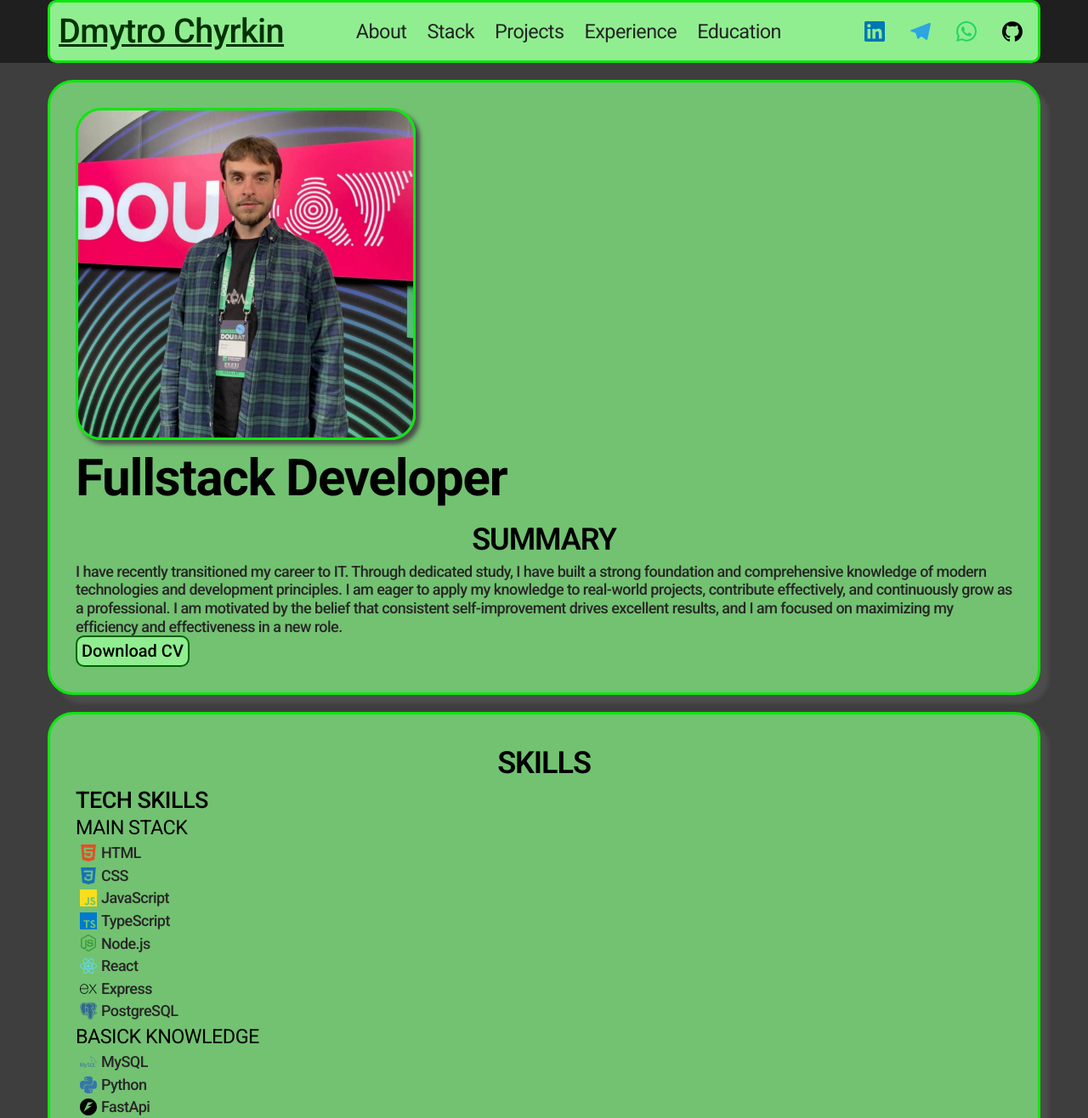
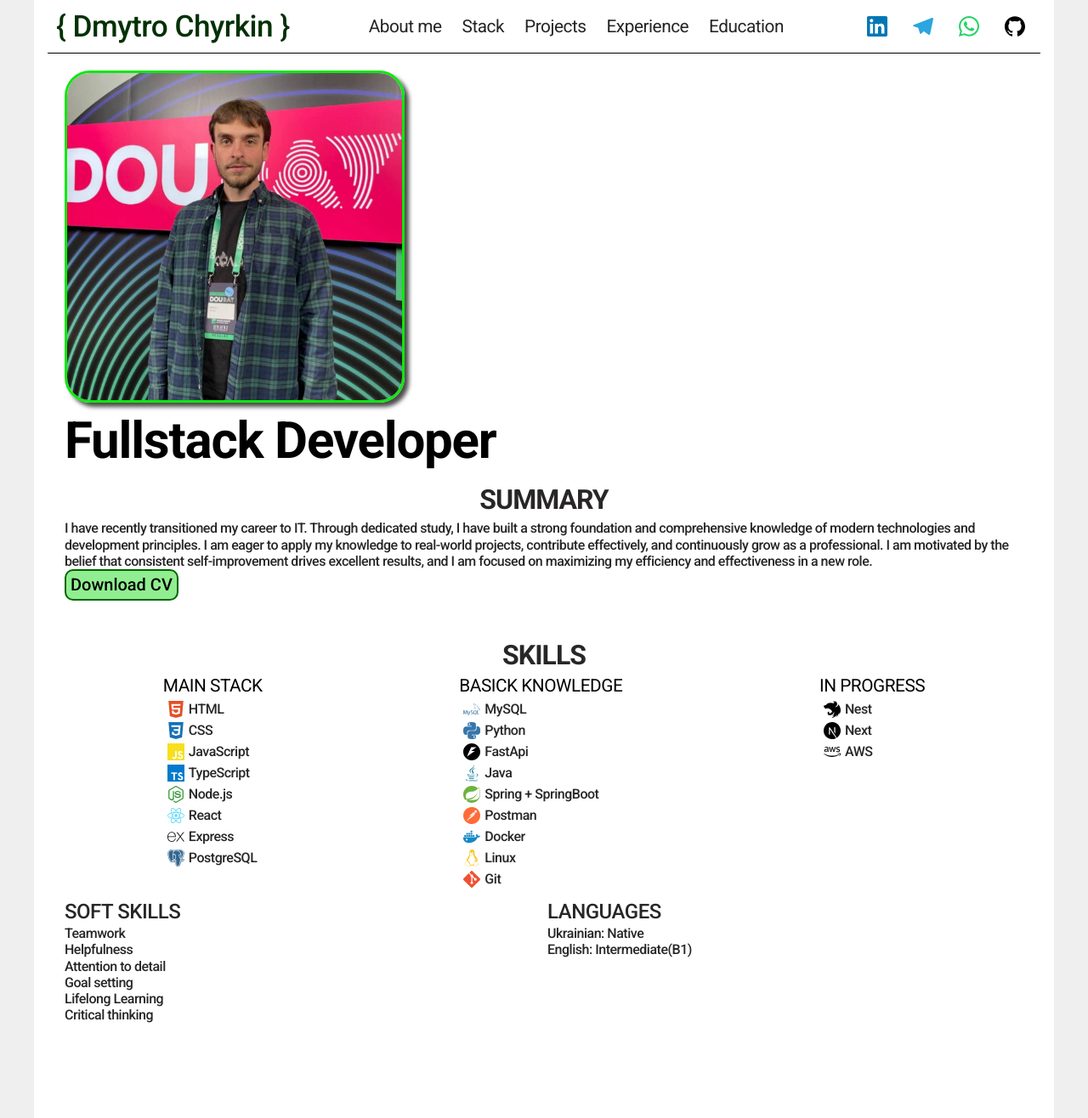
Before and after one commit to ChyrkinD/my-resume, a website built with Vite: page index.html in a window 1280 px wide. Shown: the top 1316 px of the page at 85% size. Built offline with nearby package versions, Linux system fonts and the light colour scheme; files whose address does not match are found by name.

Commit message:
changed styles

```diff
--- a/index.html
+++ b/index.html
@@ -19,6 +19,7 @@
     />
   </head>
   <body>
+    <div class="wrapper">
       <load src="./src/partials/header.html" />
       <main>
         <load src="./src/partials/hero.html" />
@@ -28,6 +29,7 @@
         <load src="./src/partials/education.html" />
       </main>
       <load src="./src/partials/footer.html" />
+    </div>
     <script type="module" src="/main.js"></script>
   </body>
 </html>
--- a/src/partials/header.html
+++ b/src/partials/header.html
@@ -1,7 +1,7 @@
 <header class="header">
   <div class="header-container container">
     <nav class="header-nav">
-      <a class="header-logo logo" href="#">Dmytro Chyrkin</a>
+      <a class="header-logo logo" href="#">{ Dmytro Chyrkin }</a>
 
       <!-- <button class="menu-btn" type="button" aria-label="Open menu button">
         <svg class="menu-btn-icon" width="24" height="24">
@@ -11,7 +11,7 @@
 
       <ul class="header-nav-list">
         <li class="header-nav-item">
-          <a class="header-nav-link" href="#">About</a>
+          <a class="header-nav-link" href="#">About me</a>
         </li>
         <li class="header-nav-item">
           <a class="header-nav-link" href="#stack">Stack</a>
--- a/src/partials/skills.html
+++ b/src/partials/skills.html
@@ -2,12 +2,10 @@
   <div class="skills-container container">
     <h2 class="section-title">Skills</h2>
     <div class="skills-wrapper">
-      <div class="left">
+      <div class="tech-skill">
         <div class="main-skills">
-          <h3 class="section-subtitle">Tech skills</h3>
-
+          <!-- <h3 class="section-subtitle">Tech skills</h3> -->
           <h4 class="slills-subtitle">Main stack</h4>
-
           <ul class="skills-list">
             <li class="skills-item">
               <svg class="menu-btn-icon" width="20" height="20">
@@ -32,7 +30,7 @@
                 <use href="images/icons.svg#typescript"></use>
               </svg>
               TypeScript
-            </li >
+            </li>
             <li class="skills-item">
               <svg class="menu-btn-icon" width="20" height="20">
                 <use href="images/icons.svg#node-js"></use>
@@ -59,10 +57,8 @@
             </li>
           </ul>
         </div>
-
         <div class="basick-knowledge">
           <h4 class="slills-subtitle">Basick knowledge</h4>
-
           <ul class="skills-list">
             <li class="skills-item">
               <svg class="menu-btn-icon" width="20" height="20">
@@ -120,11 +116,8 @@
             </li>
           </ul>
         </div>
-      </div>
-
         <div class="basick-knowledge">
           <h4 class="slills-subtitle">In progress</h4>
-
           <ul class="skills-list">
             <li class="skills-item">
               <svg class="menu-btn-icon" width="20" height="20">
@@ -147,11 +140,8 @@
           </ul>
         </div>
       </div>
-
-      <div class="right">
       <div class="soft-skills">
         <h3 class="section-subtitle">Soft skills</h3>
-
         <ul class="skills-list">
           <li>Teamwork</li>
           <li>Helpfulness</li>
@@ -161,10 +151,8 @@
           <li>Critical thinking</li>
         </ul>
       </div>
-
       <div class="languages">
         <h3 class="section-subtitle">Languages</h3>
-
         <ul class="skills-list">
           <li>Ukrainian: Native</li>
           <li>English: Intermediate(B1)</li>
@@ -172,5 +160,4 @@
       </div>
     </div>
   </div>
-  </div>
 </section>
--- a/src/styles/global.css
+++ b/src/styles/global.css
@@ -3,43 +3,44 @@
 
   --primary-font: 'Roboto', sans-serif;
 
-  /* Colors */
-  --bg-color: rgba(27, 27, 27, 0.844); /* Others */
-  --indent-col: 32px;
-  --items: 3;
+  --bg--main-color: rgba(213, 213, 213, 0.366);
+  --bg-container-color: rgb(255, 255, 255);
 
   --trns-fast: 300ms ease-in;
   --trns-slow: 600ms ease-in;
 }
 
+*,
+*::after,
+*::before {
+  box-sizing: border-box;
+}
+
 body {
-  width: 1280px;
-  min-width: 100%;
   padding: auto;
+  margin: 0;
 
   font-family: var(--primary-font);
-  font-style: normal;
   font-weight: 500;
-  font-size: 18px;
+  font-size: 16px;
   line-height: 1.2;
   letter-spacing: -0.03em;
 
-  /* color: rgb(var(--cl-primary)); */
   color: rgb(40, 38, 38);
-  background-color: var(--bg-color);
+  background-color: var(--bg--main-color);
+}
+
+.wrapper {
+  background-color: var(--bg-container-color);
+  margin: 0 auto;
+  max-width: 1200px;
 }
 
 .container {
   min-width: 320px;
   max-width: 375px;
   margin: 0 auto;
-  background-color: rgba(130, 236, 130, 0.76);
-  padding: 30px;
-  box-sizing: border-box;
-  border: 3px solid rgb(14, 231, 14);
-  box-shadow: 10px 10px 4px #4d4c4c;
-
-  border-radius: 30px;
+  padding: 20px;
 }
 @media only screen and (min-width: 768px) {
   .container {
@@ -52,28 +53,14 @@ body {
   }
 }
 
-section {
-  margin: 10px 0;
-}
-@media only screen and (min-width: 768px) {
-  section {
-    margin: 20px 0;
-  }
-}
-@media only screen and (min-width: 1200px) {
-  section {
-    margin: 20px 0;
-  }
-}
-
 .section-title {
   text-align: center;
   font-size: 2em;
   line-height: 1.5;
-  font-weight: 600;
+  font-weight: 700;
   letter-spacing: -0.03em;
   text-transform: uppercase;
-  color: black;
+  color: inherit;
 }
 
 .section-subtitle {
@@ -81,7 +68,7 @@ section {
   line-height: 1.3;
   font-weight: 500;
   text-transform: uppercase;
-  color: black;
+  color: inherit;
 }
 
 .btn {
@@ -90,7 +77,6 @@ section {
   font-size: 20px;
   font-weight: 500;
 
-  box-sizing: border-box;
   border-radius: 10px;
   border: 2px solid darkgreen;
   padding: 5px;
--- a/src/styles/header.css
+++ b/src/styles/header.css
@@ -80,27 +80,25 @@
 }
 .header-container {
   display: flex;
+  justify-content: space-between;
   align-items: center;
   padding: 10px;
-  background-color: lightgreen;
-  border-radius: 10px;
-}
-
-header .container {
-  box-shadow: none;
+  border-bottom: 1px solid black;
 }
 
 .header-nav {
   display: flex;
-  flex-grow: 1;
-  margin-right: 90px;
+  align-items: center;
+  justify-content: space-between;
+  width: 100%;
+  /* flex-grow: 1; */
+  /* margin-right: 90px; */
 }
 
 .header-logo {
-  margin-right: auto;
+  /* margin-right: auto; */
   font-size: 2.2em;
   font-weight: 500;
-  text-decoration: underline;
   color: rgb(1, 49, 4);
 }
 .logo {
@@ -128,6 +126,7 @@ header .container {
 .socials-icon {
 }
 .header-socials {
+  margin-left: 90px;
 }
 .socials {
 }
--- a/src/styles/skills.css
+++ b/src/styles/skills.css
@@ -17,3 +17,25 @@
   flex-shrink: 0;
   display: block;
 }
+
+.skills-wrapper {
+  display: grid;
+  grid-template-columns: repeat(2, 1fr);
+  grid-template-rows: repeat(2, 1fr);
+  gap: 8px;
+}
+
+.tech-skill {
+  grid-column: span 2 / span 2;
+
+  display: flex;
+  justify-content: space-around;
+}
+
+.soft-skills {
+  grid-row-start: 2;
+}
+
+.languages {
+  grid-row-start: 2;
+}
```
Lines whose indentation alone changed are shown as unchanged.
